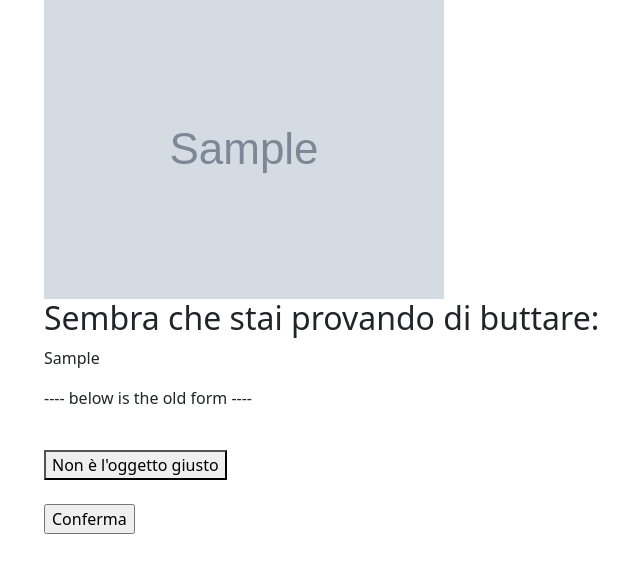
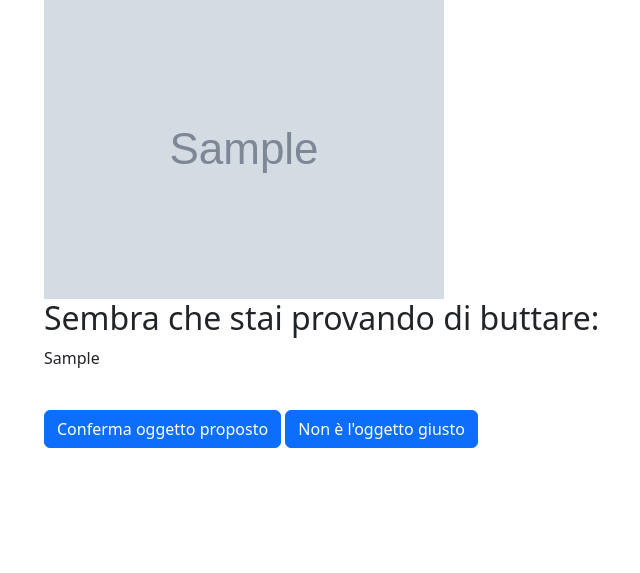
Before and after one commit to raphaFanti/trash_disposal_app, a Flask app: template templates/confirm_inputs.html in a window 1280 px wide. Shown: the part 151-724 px from the top of the page, without its empty margins (38-678 px from the left). Run offline with Flask 3, Linux system fonts and the light colour scheme; the template is opened without the code that fills it: values that come from a table or form of the project are taken from there, most other values are stand-ins (such as "Sample title", 1, 10 or a date in 2020); grey boxes marked "Sample" are stand-in pictures; parts of the project's set-up code (start-up, migrations or seed data) failed here and were passed over; some libraries are stand-ins or nearby versions.

Commit message:
Finished conditional look of confirm input page

```diff
--- a/forms.py
+++ b/forms.py
@@ -8,5 +8,6 @@ class UploadForm(FlaskForm):
     submit = SubmitField('Invia')
 
 class ConfirmInputForm(FlaskForm):
-    input_field = StringField('Cosa vuoi buttare?', validators=[Length(0, 40)], id = 'input_field')
-    confirm_input = SubmitField('Conferma', id = 'confirm_input')
+    input_field = StringField("Espliciti l'oggetto da buttare:", validators=[Length(0, 40)], id = 'input_field')
+    confirm_input = SubmitField('Conferma oggetto proposto', id = 'confirm_input')
+    confirm_edited_input = SubmitField('Conferma', id = 'confirm_edited_input')
--- a/templates/confirm_inputs.html
+++ b/templates/confirm_inputs.html
@@ -9,11 +9,12 @@
     <link href="https://cdn.jsdelivr.net/npm/bootstrap@5.3.0/dist/css/bootstrap.min.css" rel="stylesheet">
     <script>
         function toggleTextInput() {
-            var textInput = document.getElementById("text_input");
-            var confirmChangeButton = document.getElementById("confirm_change");
-            var changeText = document.getElementById("change_text");
+            var textInput = document.getElementById("object_change_text");
+            var confirmInputButton = document.getElementById("confirm_input");
+            var wrongInputButton = document.getElementById("wrong_input");
+            confirmInputButton.style.display = "none";
+            wrongInputButton.style.display = "none";
             textInput.style.display = "block";
-            changeText.style.display = "block";
         }
     </script>
 </head>
@@ -26,22 +27,18 @@
         <p>{{ item_to_dispose }}</p>
 
         <form method="POST">
-            <!--{{ form.csrf_token }}
-            {{ form.input_field.label }} {{ form.input_field }}
-            {{ form.confirm_input }}
-            {{ render_form(form) }}
-            -->
-            <p>---- below is the old form ----</p>
             {{ form.csrf_token }}
             <br>
-            <div class="form-group">
-                <button type="button" onclick="toggleTextInput()">Non è l'oggetto giusto</button>
+            {{ form.confirm_input(class="btn btn-primary") }}
+            <button type="button" onclick="toggleTextInput()" class="btn btn-primary" id="wrong_input">Non è l'oggetto giusto</button>
+            <div class="form-group" id="object_change_text" style="display: none;">
+                {{ form.input_field.label(class="col-form-label") }}
+                {{ form.input_field(class="form-control") }}
                 <br>
-                <p id="change_text" style="display: none;">Espliciti l'oggetto da buttare:</p>
-                <input type="text" id="text_input" name="text_input" style="display: none;">
-            </div>
+                {{ form.confirm_edited_input(class="btn btn-primary") }}
+            </div">
             <br>
-            {{ form.confirm_input }}
+
         </form>
 
     </div>
```
